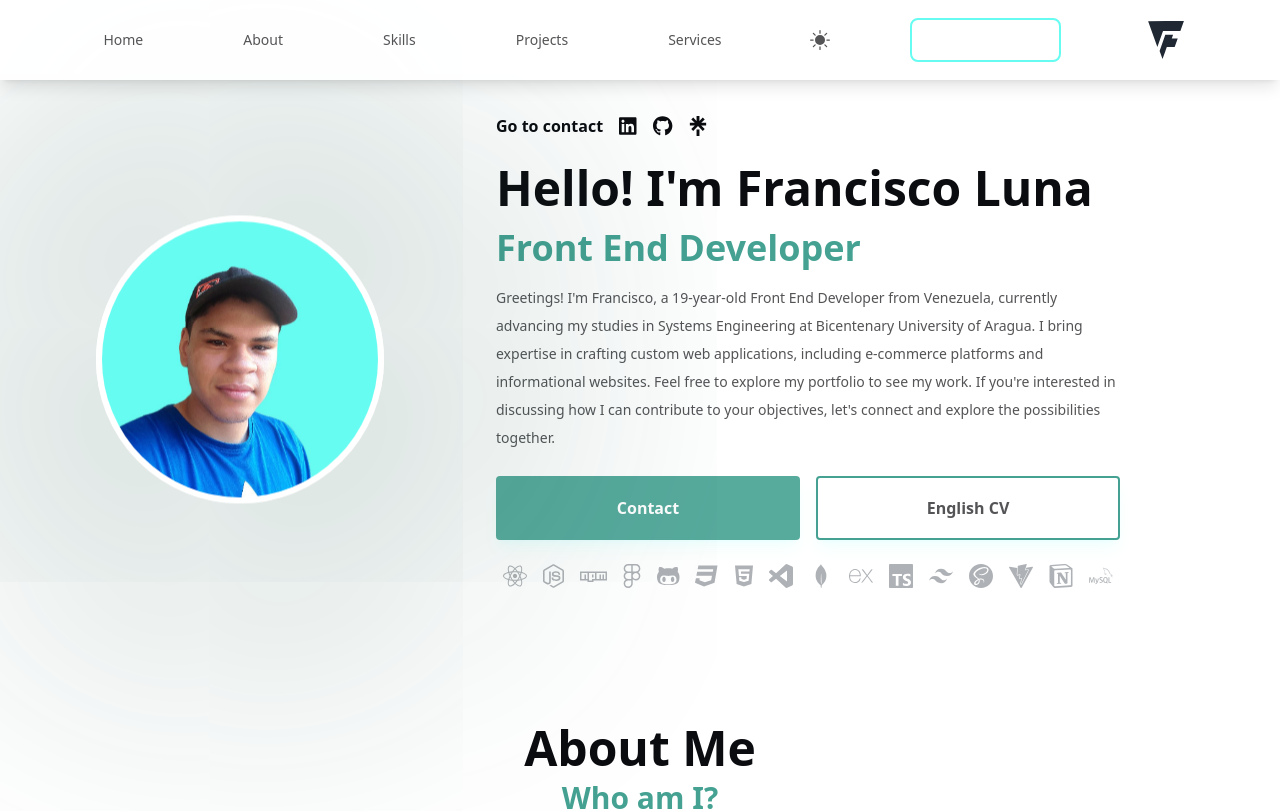
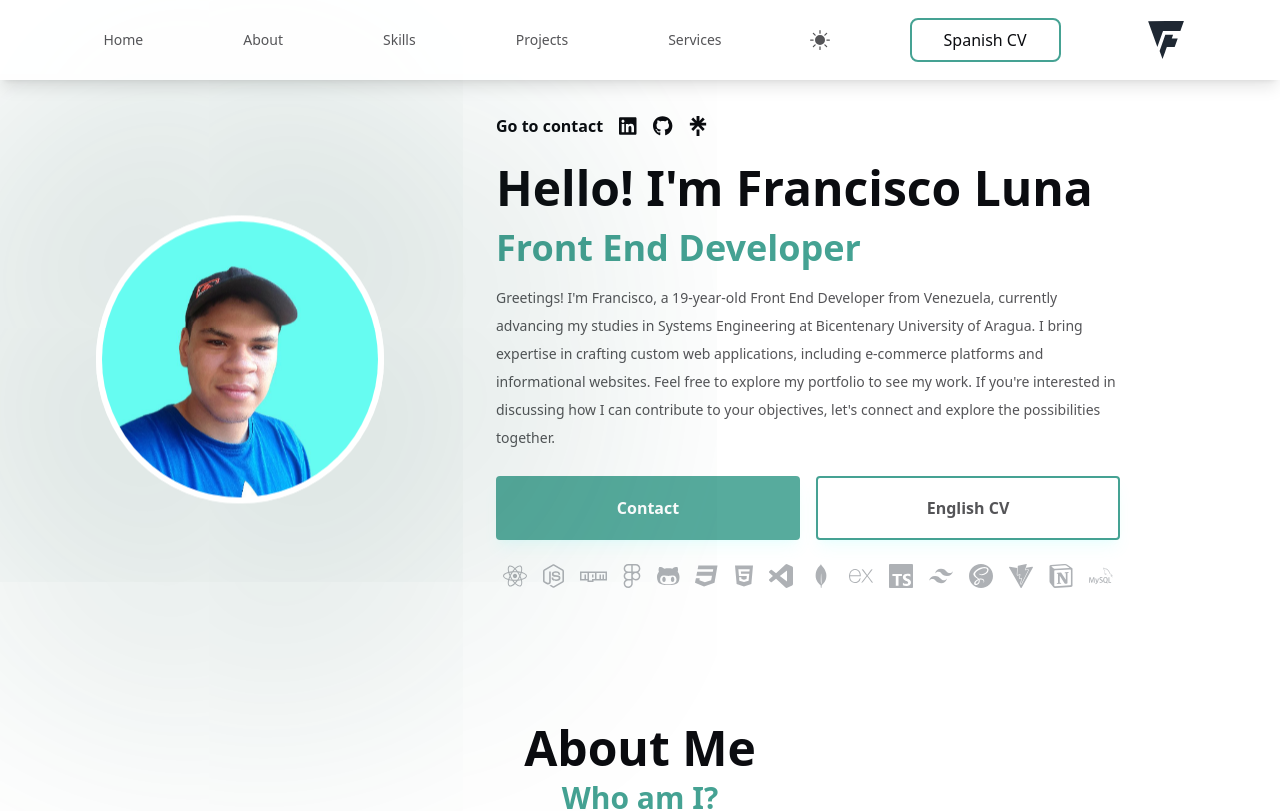
Before and after one commit to franciscoluna-28/New-Portfolio-2023, a React (Vite) app: page / in a window 1280 px wide. Shown: the top 811 px of the page. Built offline with nearby package versions, Linux system fonts and the light colour scheme; no server answers.

Commit message:
fix visual bugs

```diff
--- a/src/components/Navbar/index.tsx
+++ b/src/components/Navbar/index.tsx
@@ -163,7 +163,7 @@ export default function Navbar() {
               >
                 <button
                   className={
-                    "border-2 text-white rounded-lg border-mainCyan hover:text-mainCyan duration-200 !py-2 px-8"
+                    "border-2 dark:text-white border-mainDarkCyan rounded-lg dark:border-mainCyan text-mainExtraDarkBlue dark:hover:text-mainCyan duration-200 !py-2 px-8"
                   }
                 >
                   Spanish CV
```
